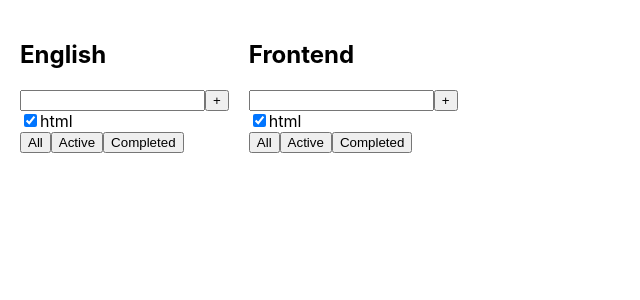
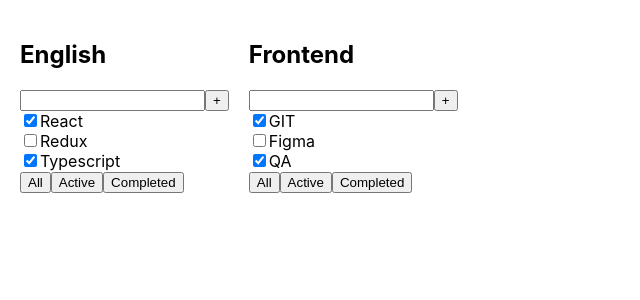
Before and after one commit to Genya10/todolist-react-materials, a React (Create React App) app: page / in a window 1280 px wide. Shown: the top 300 px of the page, without its empty margins (0-640 px from the left). Built offline with nearby package versions, Linux system fonts and the light colour scheme.

Commit message:
add map task

```diff
--- a/src/Todolist.tsx
+++ b/src/Todolist.tsx
@@ -15,22 +15,22 @@
 
   return (
     <div>
-
       <h2>{props.title}</h2>
       <input type="text" />
       <button>+</button>
+      {
+      props.tasks.map((task)=>{
+      return     <div key={task.id}> <input type="checkbox" checked={task.isDone}/>
+        <span>{task.title}</span>
+        </div>
+      })
+      }
       <div>
-       <div><input type="checkbox" checked={true} />
-        <span>html</span></div>
-
-      </div>
-      <div>
-        <button>
-                 All
-        </button>
+        <button> All</button>
         <button >Active</button>
         <button >Completed</button>
       </div>
+
     </div>
   );
 };
```
